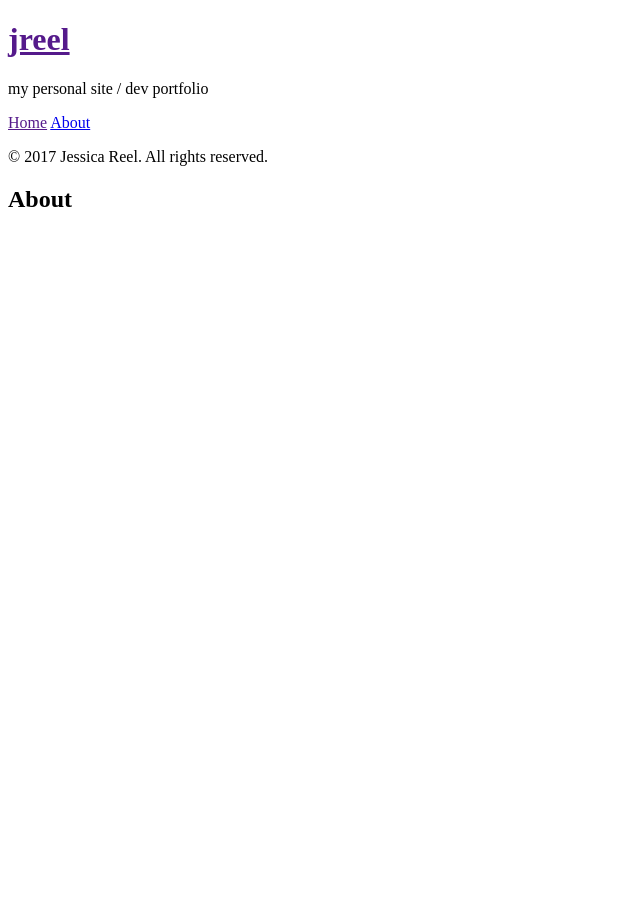
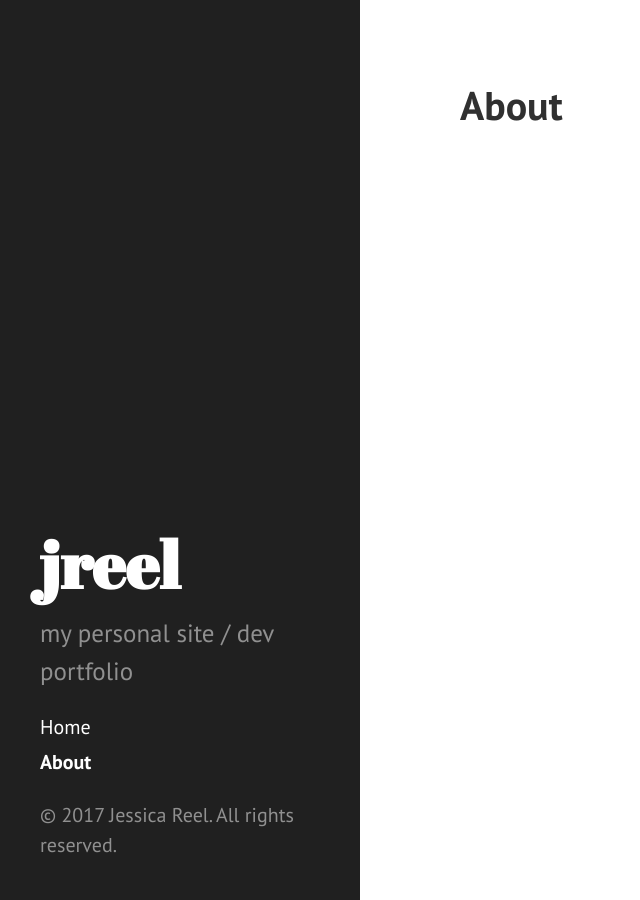
Before and after one commit to jreel/jreel.github.io, a Jekyll site: the page built from about.md, in a window 1280 px wide. Shown: the whole page, without its empty margins (0-640 px from the left). Built offline with Jekyll 4.4.1, drawn with Linux system fonts in a browser that asks for light colours.

Commit message:
initial changes, fixes, and tweaks

```diff
--- a/_includes/head.html
+++ b/_includes/head.html
@@ -16,14 +16,14 @@
   </title>
 
   <!-- CSS -->
-  <link rel="stylesheet" href="{{ site.baseurl }}public/css/poole.css">
-  <link rel="stylesheet" href="{{ site.baseurl }}public/css/syntax.css">
-  <link rel="stylesheet" href="{{ site.baseurl }}public/css/hyde.css">
+  <link rel="stylesheet" href="{{ site.baseurl }}/public/css/poole.css">
+  <link rel="stylesheet" href="{{ site.baseurl }}/public/css/syntax.css">
+  <link rel="stylesheet" href="{{ site.baseurl }}/public/css/hyde.css">
   <link rel="stylesheet" href="http://fonts.googleapis.com/css?family=PT+Sans:400,400italic,700|Abril+Fatface">
 
   <!-- Icons -->
-  <link rel="apple-touch-icon-precomposed" sizes="144x144" href="{{ site.baseurl }}public/apple-touch-icon-144-precomposed.png">
-                                 <link rel="shortcut icon" href="{{ site.baseurl }}public/favicon.ico">
+  <link rel="apple-touch-icon-precomposed" sizes="144x144" href="{{ site.baseurl }}/public/apple-touch-icon-144-precomposed.png">
+                                 <link rel="shortcut icon" href="{{ site.baseurl }}/public/favicon.ico">
 
   <!-- RSS -->
   <link rel="alternate" type="application/rss+xml" title="RSS" href="/atom.xml">
--- a/_includes/sidebar.html
+++ b/_includes/sidebar.html
@@ -2,7 +2,7 @@
   <div class="container sidebar-sticky">
     <div class="sidebar-about">
       <h1>
-        <a href="{{ site.baseurl }}">
+        <a href="{{ site.baseurl }}/">
           {{ site.title }}
         </a>
       </h1>
@@ -10,7 +10,7 @@
     </div>
 
     <nav class="sidebar-nav">
-      <a class="sidebar-nav-item{% if page.url == site.baseurl %} active{% endif %}" href="{{ site.baseurl }}">Home</a>
+      <a class="sidebar-nav-item{% if page.url == site.baseurl %} active{% endif %}" href="{{ site.baseurl }}/">Home</a>
 
       {% comment %}
         The code below dynamically generates a sidebar nav of pages with
@@ -21,7 +21,7 @@
       {% for node in pages_list %}
         {% if node.title != null %}
           {% if node.layout == "page" %}
-            <a class="sidebar-nav-item{% if page.url == node.url %} active{% endif %}" href="{{ node.url }}">{{ node.title }}</a>
+            <a class="sidebar-nav-item{% if page.url == node.url %} active{% endif %}" href="{{ site.baseurl }}{{ node.url }}">{{ node.title }}</a>
           {% endif %}
         {% endif %}
       {% endfor %}
--- a/_layouts/post.html
+++ b/_layouts/post.html
@@ -15,7 +15,7 @@ excerpt_separator: "<!--more-->"
       {% for post in site.related_posts limit:3 %}
       <li>
         <h3>
-          <a href="{{ post.url }}">
+          <a href="{{ site.baseurl }}{{ post.url }}">
             {{ post.title }}
           </a>
         </h3>
```
Also changed, not shown: _layouts/posts_list.html (+4 -4 lines).
